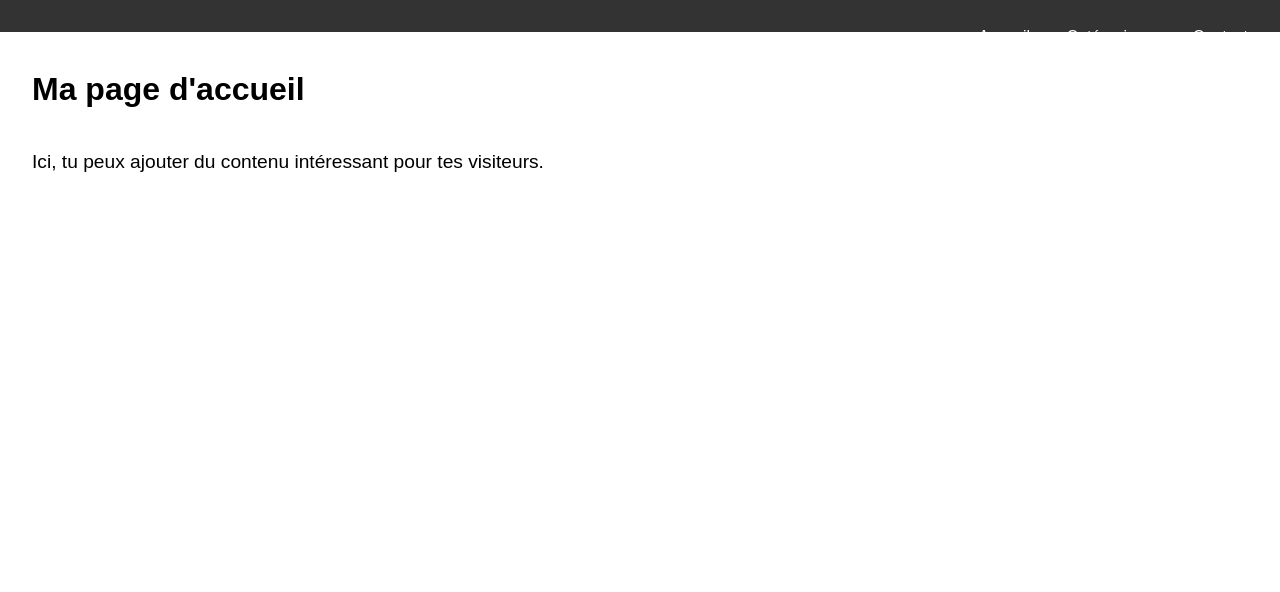
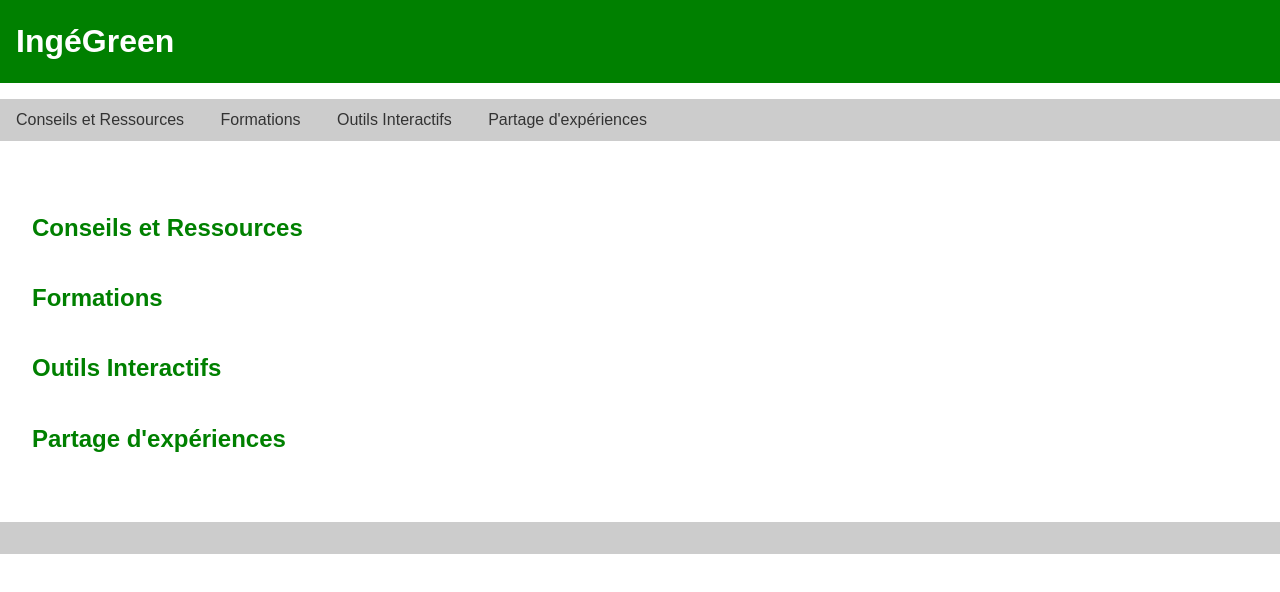
Before and after one commit to ipime2023/ipime2023.github.io, a plain HTML site: page index.html in a window 1280 px wide. Drawn offline with Linux system fonts and the light colour scheme.

Commit message:
édition de textes

```diff
--- a/index.html
+++ b/index.html
@@ -1,31 +1,43 @@
 <!DOCTYPE html>
-<html lang="fr">
+<html lang="en">
 <head>
     <meta charset="UTF-8">
     <meta name="viewport" content="width=device-width, initial-scale=1.0">
-    <title>Ma page d'accueil</title>
+    <title>IngéGreen</title>
     <link rel="stylesheet" href="styles.css">
 </head>
 <body>
     <header>
-        <nav>
-            <ul>
-                <li><a href="#">Accueil</a></li>
-                <li class="dropdown">
-                    <a href="#">Catégories &darr;</a>
-                    <ul class="submenu">
-                        <li><a href="#">Catégorie 1</a></li>
-                        <li><a href="#">Catégorie 2</a></li>
-                        <li><a href="#">Catégorie 3</a></li>
-                    </ul>
-                </li>
-                <li><a href="#">Contact</a></li>
-            </ul>
-        </nav>
+        <h1>IngéGreen</h1>
     </header>
+    <nav>
+        <ul>
+            <li><a href="#conseils-et-ressources">Conseils et Ressources</a></li>
+            <li><a href="#formations">Formations</a></li>
+            <li><a href="#outils-interactifs">Outils Interactifs</a></li>
+            <li><a href="#partage-dexperiences">Partage d'expériences</a></li>
+        </ul>
+    </nav>
     <main>
-        <h1>Ma page d'accueil</h1>
-        <p>Ici, tu peux ajouter du contenu intéressant pour tes visiteurs.</p>
+        <section id="conseils-et-ressources">
+            <h2>Conseils et Ressources</h2>
+            <!-- Content here -->
+        </section>
+        <section id="formations">
+            <h2>Formations</h2>
+            <!-- Content here -->
+        </section>
+        <section id="outils-interactifs">
+            <h2>Outils Interactifs</h2>
+            <!-- Content here -->
+        </section>
+        <section id="partage-dexperiences">
+            <h2>Partage d'expériences</h2>
+            <!-- Content here -->
+        </section>
     </main>
+    <footer>
+        <!-- Footer content here -->
+    </footer>
 </body>
 </html>
--- a/styles.css
+++ b/styles.css
@@ -1,75 +1,56 @@
-/* Reset des marges et padding pour tous les éléments */
-* {
-    margin: 0;
-    padding: 0;
-    box-sizing: border-box;
-}
-
 body {
     font-family: Arial, sans-serif;
     line-height: 1.6;
+    color: #333;
+    margin: 0;
+    padding: 0;
 }
 
-/* Style du header */
 header {
-    background-color: #333;
-    color: #fff;
-    padding: 1em;
+    background-color: #008000; /* IngéGreen color */
+    padding: 1rem;
 }
 
-nav {
-    float: right;
+header h1 {
+    color: #ffffff;
+    margin: 0;
 }
 
 nav ul {
-    list-style: none;
+    list-style-type: none;
+    padding: 0;
+    background-color: #cccccc;
 }
 
 nav ul li {
     display: inline-block;
-    position: relative;
+    padding: 0.5rem 1rem;
 }
 
 nav ul li a {
-    display: block;
-    padding: 0.5em 1em;
-    color: #fff;
+    color: #333;
     text-decoration: none;
 }
 
 nav ul li a:hover {
-    background-color: #555;
+    background-color: #dddddd;
 }
 
-/* Style du menu déroulant */
-nav ul li.dropdown ul.submenu {
-    display: none;
-    position: absolute;
-    top: 100%;
-    left: 0;
-    width: 100%;
-    background-color: #333;
-    box-shadow: 0 2px 4px rgba(0, 0, 0, 0.2);
+main {
+    padding: 2rem;
 }
 
-nav ul li.dropdown:hover ul.submenu {
-    display: block;
+section {
+    margin-bottom: 2rem;
 }
 
-nav ul li.dropdown ul.submenu li {
-    display: block;
+section h2 {
+    color: #008000; /* IngéGreen color */
+    margin-bottom: 1rem;
 }
 
-/* Style du main */
-main {
-    padding: 2em;
+footer {
+    background-color: #cccccc;
+    padding: 1rem;
+    text-align: center;
 }
-
-main h1 {
-    font-size: 2em;
-    margin-bottom: 1em;
-}
-
-main p {
-    font-size: 1.2em;
-}
```
